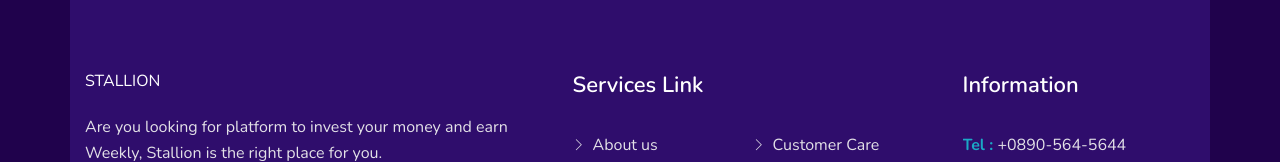
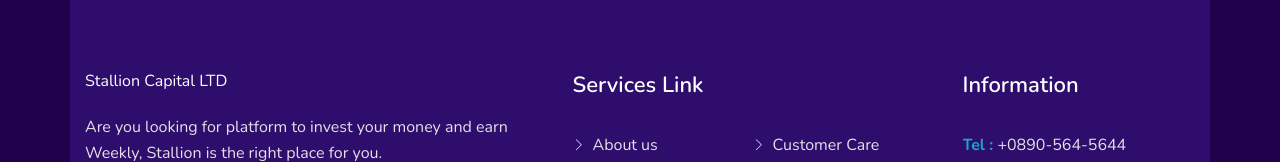
Before and after one commit to GideonOdiokine/stallioncash, a plain HTML site: page index.html in a window 1280 px wide. Shown: the part 4571-4733 px from the top of the page. Drawn offline with nearby package versions, Linux system fonts and the light colour scheme.

Commit message:
added new changes to index page

```diff
--- a/index.html
+++ b/index.html
@@ -665,7 +665,7 @@
                 <div class="footer-head">
                   <div class="footer-logo">
                     <a class="footer-black-logo" href="#" style="font-style: 50px; color: #fff;"
-                      >STALLION
+                      >Stallion Capital LTD
                     </a>
                   </div>
                   <p>
```
